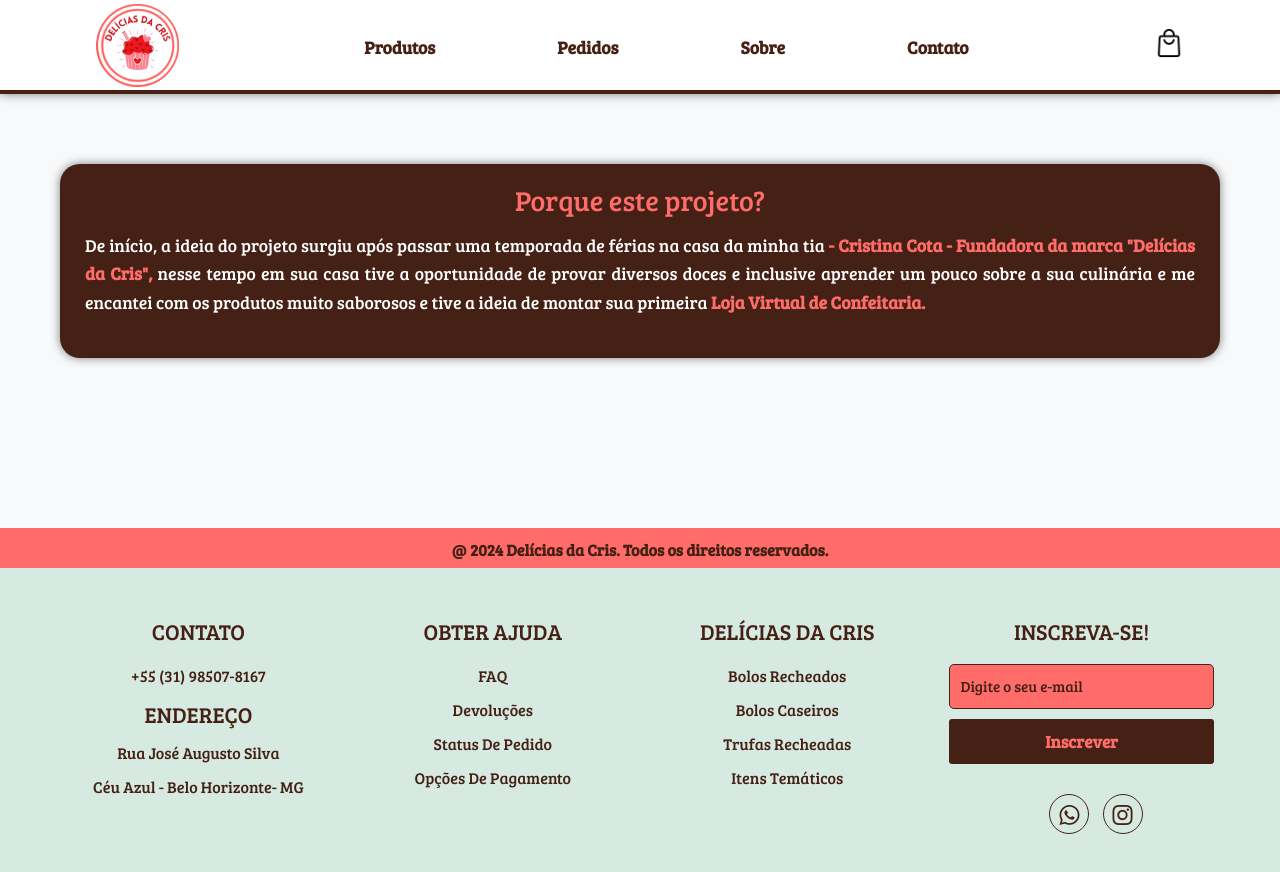
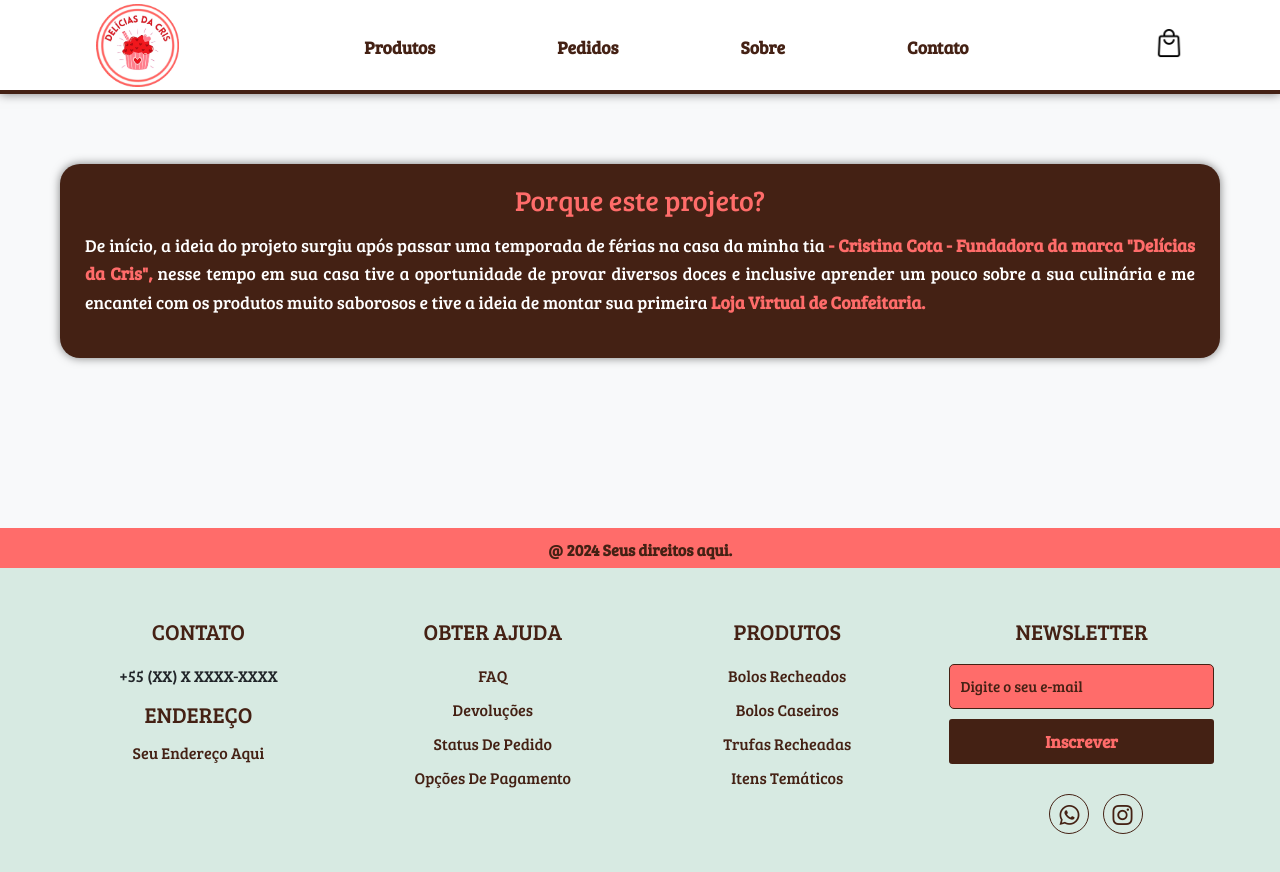
Before and after one commit to Felipi7/Confeitaria, a plain HTML site: page explicacao.html in a window 1280 px wide. Drawn offline with nearby package versions, Linux system fonts and the light colour scheme.

Commit message:
Alteracao

```diff
--- a/explicacao.html
+++ b/explicacao.html
@@ -4,10 +4,9 @@
 <head>
     <meta charset="UTF-8">
     <meta name="viewport" content="width=device-width, initial-scale=1.0">
-    <title>Delicias da Cris - Explicação Projeto</title>
-    <meta name="keywords" content="Delícias da Cris, bolos, doces, encomendas, confeitaria, Belo Horizonte, MG">
-    <meta name="description"
-        content="Confeitaria Delícias da Cris oferece bolos, doces e trufas artesanais em Belo Horizonte, MG. Faça seu pedido online!">
+    <title>Explicação Projeto</title>
+    <meta name="keywords" content="Bolos, doces, encomendas, confeitaria">
+    <meta name="description" content="Bolos, doces e trufas artesanais, Faça seu pedido online!">
     <link rel="stylesheet" href="./style.css">
     <link rel="shortcut icon" href="./Imagens/LogoCris.ico" type="image/x-icon">
     <link rel="stylesheet" href="https://cdn.jsdelivr.net/npm/bootstrap-icons@1.11.3/font/bootstrap-icons.min.css">
@@ -86,7 +85,7 @@
 
     <section id="s4">
         <div id="sub-rodape">
-            <p>@ 2024 Delícias da Cris. Todos os direitos reservados.
+            <p>@ 2024 Seus direitos aqui.
             </p>
         </div>
         <footer>
@@ -95,10 +94,9 @@
                     <div class="footer-coluna">
                         <h4>Contato</h4>
                         <ul>
-                            <li><a href="https://wa.link/01f0zm"> +55 (31) 98507-8167 </a></li>
+                            <li><a> +55 (XX) X XXXX-XXXX </a></li>
                             <li><a id="endereco"> Endereço </a></li>
-                            <li><a href=""> Rua José Augusto Silva </a></li>
-                            <li><a href=""> Céu Azul - Belo Horizonte- MG</a></li>
+                            <li><a href=""> Seu endereço aqui </a></li>
                         </ul>
                     </div>
                     <div class="footer-coluna">
@@ -111,7 +109,7 @@
                         </ul>
                     </div>
                     <div class="footer-coluna">
-                        <h4>Delícias da Cris</h4>
+                        <h4>Produtos</h4>
                         <ul>
                             <li><a href="#Bolos_Recheados">Bolos Recheados</a></li>
                             <li><a href="#Bolos_Caseiros">Bolos Caseiros</a></li>
@@ -120,7 +118,7 @@
                         </ul>
                     </div>
                     <div class="footer-coluna">
-                        <h4>Inscreva-se!</h4>
+                        <h4>Newsletter</h4>
                         <div class="form-sub">
                             <form>
                                 <input id="emailCliente" type="email" placeholder="Digite o seu e-mail" required>
@@ -128,10 +126,8 @@
                             </form>
                         </div>
                         <div class="medias-socias">
-                            <a target="_blank" href="https://wa.link/01f0zm"><i class="bi bi-whatsapp"></i></a>
-                            <a target="_blank"
-                                href="https://www.instagram.com/deliciasdacris_bh?igsh=MTc0NWt5bHlkZWg1cw=="><i
-                                    class="bi bi-instagram"></i></a>
+                            <a target="_blank" href="#"><i class="bi bi-whatsapp"></i></a>
+                            <a target="_blank" href="#"><i class="bi bi-instagram"></i></a>
                         </div>
                     </div>
                 </div>
```
Also changed, not shown: index.html (+1 -1 lines).
